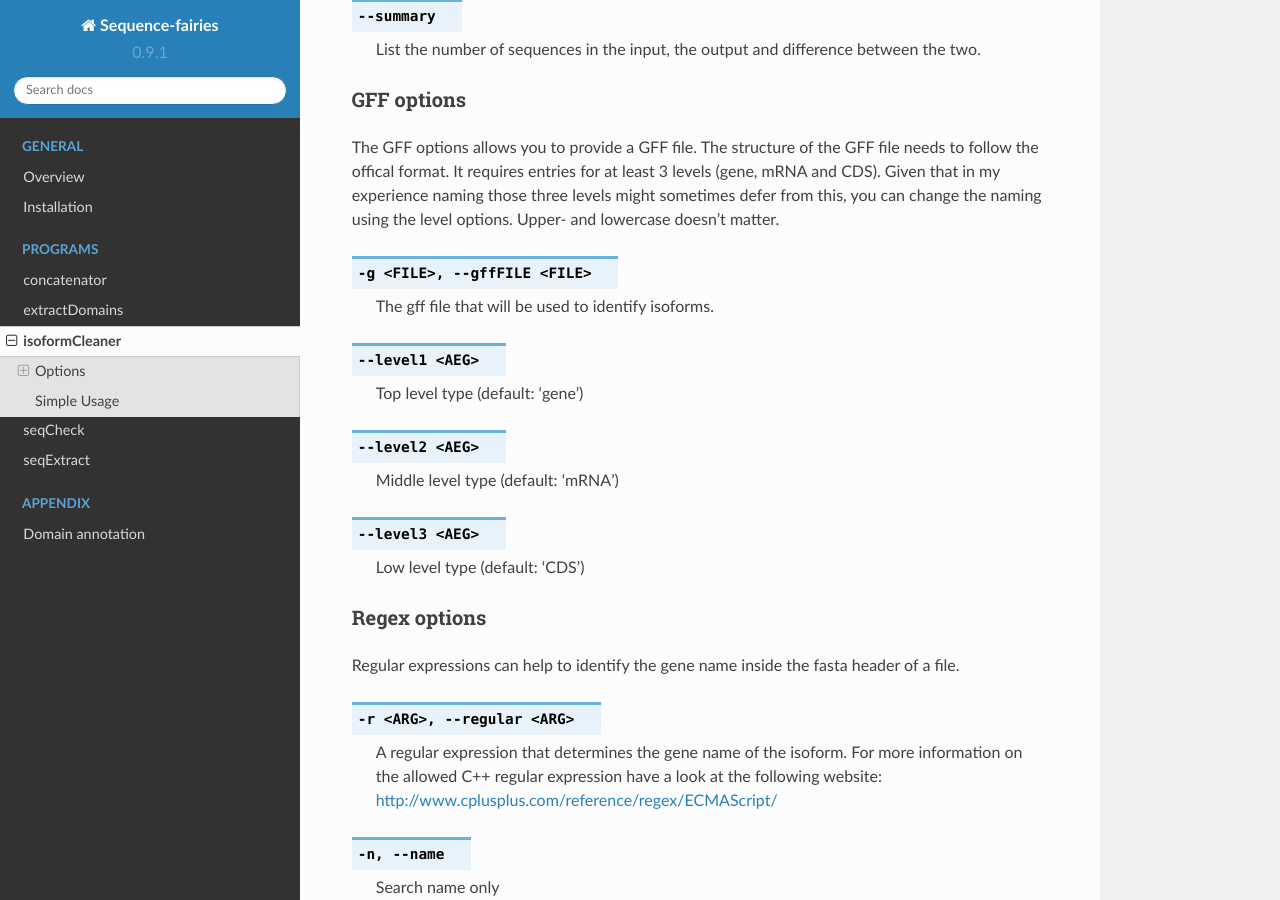
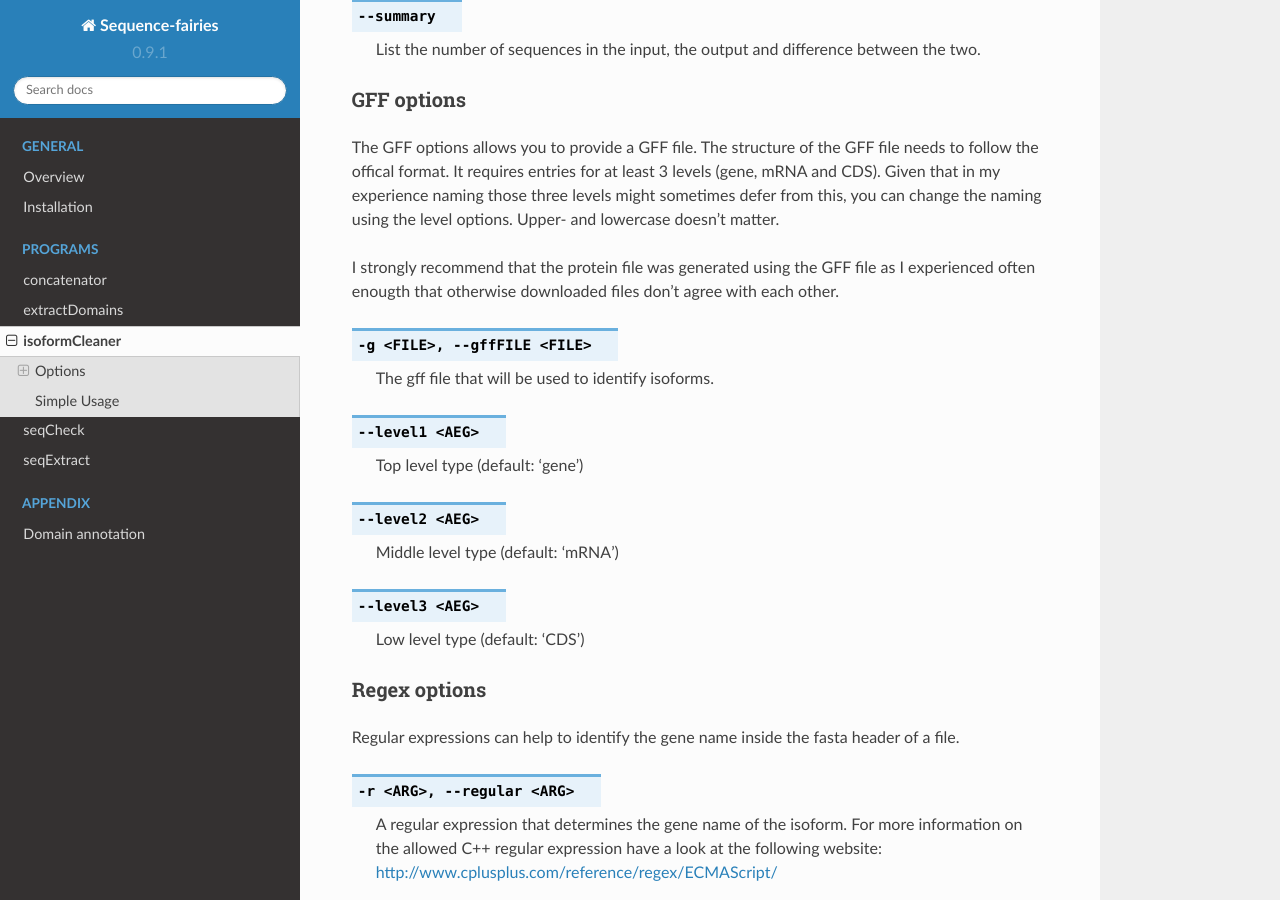
Before and after one commit to Carsten-Ke/sequence-fairies, a Sphinx documentation site: the page built from docs/source/content/isoformCleaner.rst, in a window 1280 px wide and 900 px high, scrolled down 1249 px. Built offline with Sphinx 7.4.7 and the Read the Docs theme 2.0.0, drawn with Linux system fonts in a browser that asks for light colours.

Commit message:
[isoformCleaner] added documentation for gff support

```diff
--- a/docs/source/content/isoformCleaner.rst
+++ b/docs/source/content/isoformCleaner.rst
@@ -52,6 +52,9 @@ The GFF options allows you to provide a GFF file. The structure of the GFF file
 requires entries for at least 3 levels (gene, mRNA and CDS). Given that in my experience naming those three levels might
 sometimes defer from this, you can change the naming using the level options. Upper- and lowercase doesn't
 matter.
+
+I strongly recommend that the protein file was generated using the GFF file as I experienced often enougth that otherwise
+downloaded files don't agree with each other.
 
 .. option:: -g <FILE>, --gffFILE <FILE>
 
```
